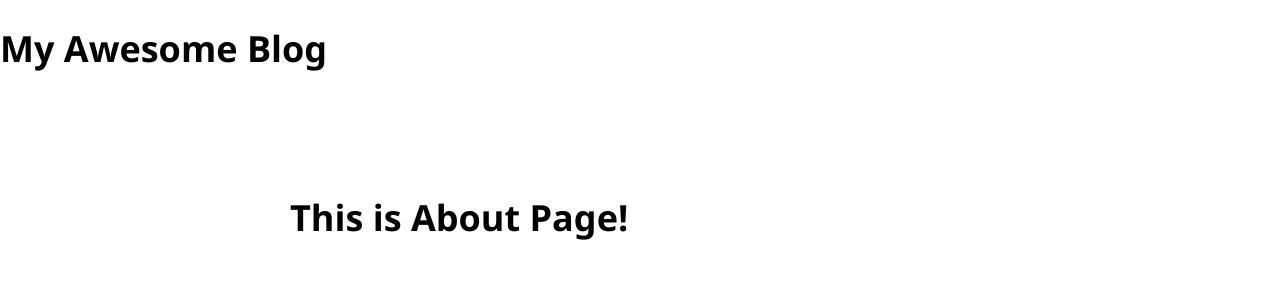
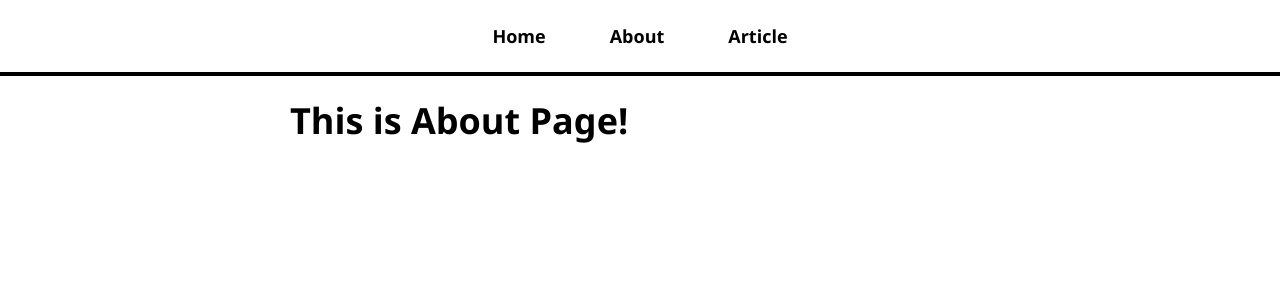
Before and after one commit to drakenevadie19/BlogApp, a React (Create React App) app in the folder my-blog/: page /about in a window 1280 px wide. Shown: the top 300 px of the page. Built offline with nearby package versions, Linux system fonts and the light colour scheme.

Commit message:
New Changes: Add new nav bar, add routing to different pages

```diff
--- a/my-blog/src/App.js
+++ b/my-blog/src/App.js
@@ -2,6 +2,7 @@
 
 import { BrowserRouter, Routes, Route  } from 'react-router-dom';
 
+import Navbar from './nav-bar';
 import HomePage from './pages/home-page';
 import AboutPage from './pages/about-page';
 import ArticleListPage from './pages/article-list-page';
@@ -11,7 +12,7 @@
   return (
     <BrowserRouter>
       <div className="App">
-        <h1>My Awesome Blog</h1>
+        <Navbar />
         <div id="page-body">
           <Routes>
             <Route path="/" element={<HomePage />} />
--- /dev/null
+++ b/my-blog/src/nav-bar.js
@@ -0,0 +1,22 @@
+//Navbar
+import { Link } from 'react-router-dom';
+
+const Navbar = () => {
+    return (
+        <nav>
+            <ul>
+                <li>
+                    <Link to="/">Home</Link>
+                </li>
+                <li>
+                    <Link to="/about">About</Link>
+                </li>
+                <li>
+                    <Link to="/articles">Article</Link>
+                </li>
+            </ul>
+        </nav>
+    );
+}
+
+export default Navbar;
```
